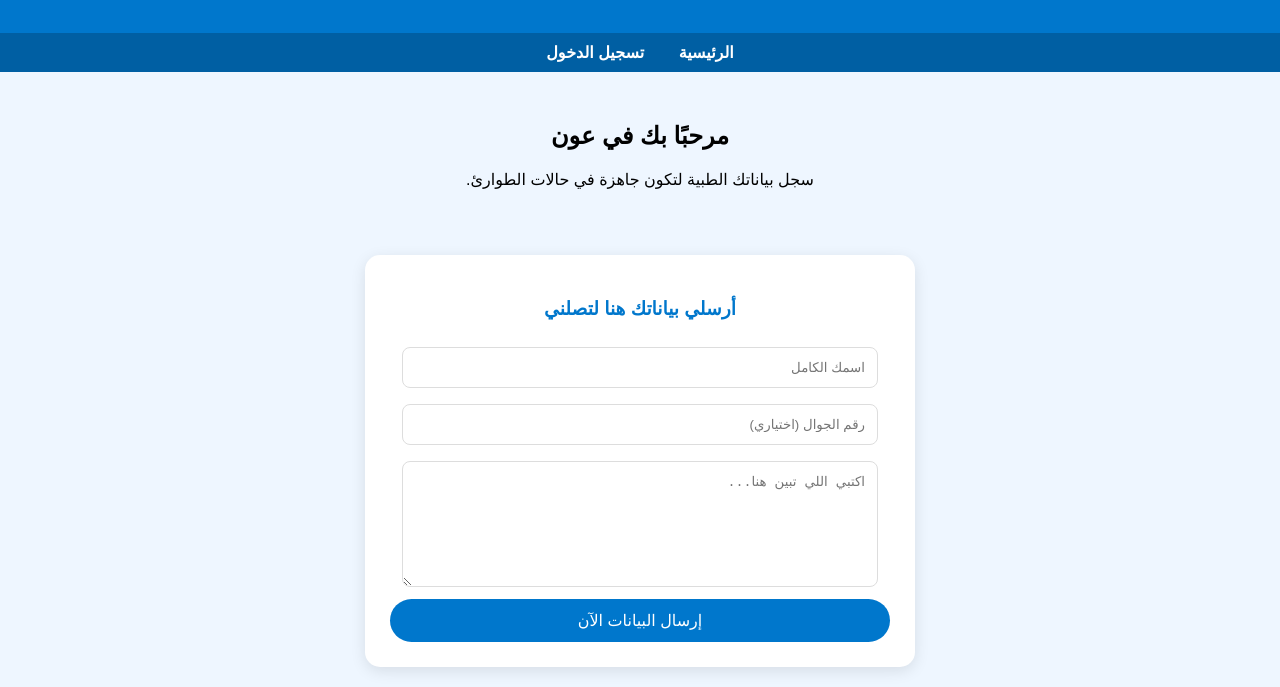
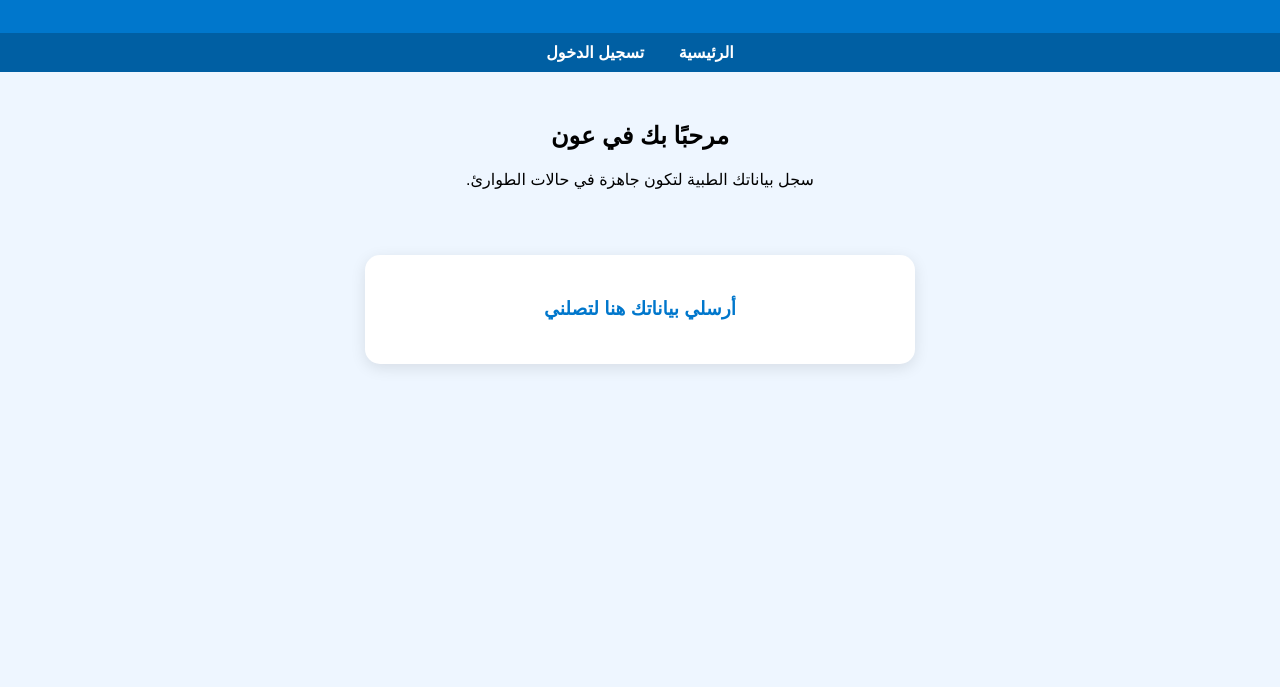
Before and after one commit to Noura199764/my-websit, a plain HTML site: page index.html in a window 1280 px wide. Shown: the part 123-810 px from the top of the page. Drawn offline with Linux system fonts and the light colour scheme.

Commit message:
Update index.html

```diff
--- a/index.html
+++ b/index.html
@@ -202,16 +202,6 @@ function saveData(){
 </script>
 <div style="background: white; padding: 25px; border-radius: 15px; text-align: center; margin: 20px auto; max-width: 500px; box-shadow: 0 4px 15px rgba(0,0,0,0.1); font-family: sans-serif;" dir="rtl">
     <h3 style="color: #0077cc;">أرسلي بياناتك هنا لتصلني</h3>
-
-    <form action="اhttps://formspree.io/f/mojndzjr" method="POST">
-        <input type="text" name="اسم البنت" placeholder="اسمك الكامل" required style="width: 90%; padding: 12px; margin: 8px 0; border: 1px solid #ddd; border-radius: 8px;">
-        <input type="text" name="رقم الجوال" placeholder="رقم الجوال (اختياري)" style="width: 90%; padding: 12px; margin: 8px 0; border: 1px solid #ddd; border-radius: 8px;">
-        <textarea name="ملاحظات" placeholder="اكتبي اللي تبين هنا..." required style="width: 90%; padding: 12px; margin: 8px 0; border: 1px solid #ddd; border-radius: 8px; height: 100px;"></textarea>
-
-        <button type="submit" style="background: #0077cc; color: white; border: none; padding: 12px 30px; border-radius: 25px; font-size: 16px; cursor: pointer; width: 100%;">
-            إرسال البيانات الآن
-        </button>
-    </form>
 </div>
 
 </body>
```
